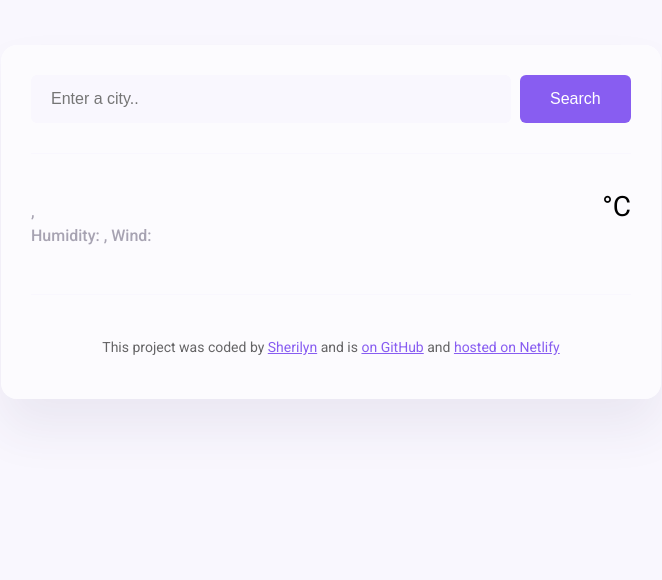
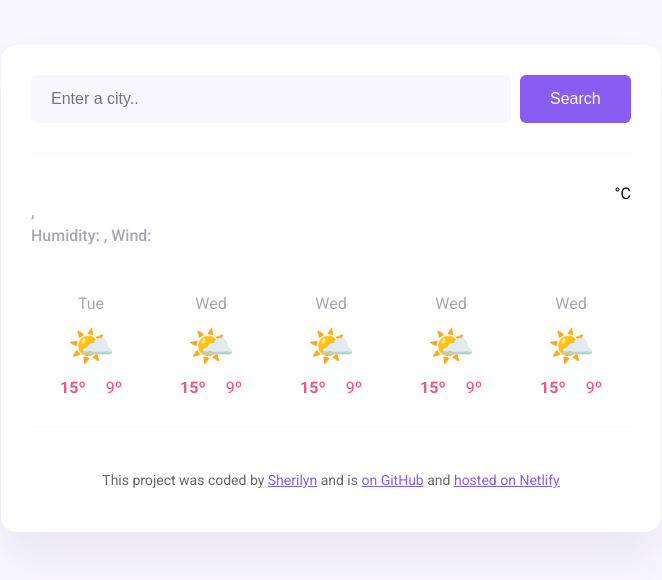
Before and after one commit to sherilyn02/weather-app, a website built with Parcel: page index.html in a window 1280 px wide. Shown: the whole page, without its empty margins (309-971 px from the left). Built offline with nearby package versions, Linux system fonts and the light colour scheme; no server answers.

Commit message:
forecast
added forecast html,css and java script

```diff
--- a/index.html
+++ b/index.html
@@ -40,11 +40,63 @@
           </div>
           <div class="weather-app-temperature-container">
             <div id="icon"></div>
+
             <div class="weather-app-temperature" id="temperature"></div>
             <div class="weatehr-app-unit">°C</div>
           </div>
         </div>
-      </main>
+        <div class="weather-forecast">
+          <div class="weather-forecast-day">
+            <div class="weather-forecast-date">Tue</div>
+            <div class="weather-forecast-icon">🌤️</div>
+            <div class="weather-forecast-temperatures">
+              <div class="weather-forecast-temperature">
+                <strong>15º</strong>
+              </div>
+              <div class="weather-forecast-temperature">9º</div>
+            </div>
+          </div>
+          <div class="weather-forecast-day">
+            <div class="weather-forecast-date">Wed</div>
+            <div class="weather-forecast-icon">🌤️</div>
+            <div class="weather-forecast-temperatures">
+              <div class="weather-forecast-temperature">
+                <strong>15º</strong>
+              </div>
+              <div class="weather-forecast-temperature">9º</div>
+            </div>
+          </div>
+          <div class="weather-forecast-day">
+            <div class="weather-forecast-date">Wed</div>
+            <div class="weather-forecast-icon">🌤️</div>
+            <div class="weather-forecast-temperatures">
+              <div class="weather-forecast-temperature">
+                <strong>15º</strong>
+              </div>
+              <div class="weather-forecast-temperature">9º</div>
+            </div>
+          </div>
+          <div class="weather-forecast-day">
+            <div class="weather-forecast-date">Wed</div>
+            <div class="weather-forecast-icon">🌤️</div>
+            <div class="weather-forecast-temperatures">
+              <div class="weather-forecast-temperature">
+                <strong>15º</strong>
+              </div>
+              <div class="weather-forecast-temperature">9º</div>
+            </div>
+          </div>
+          <div class="weather-forecast-day">
+            <div class="weather-forecast-date">Wed</div>
+            <div class="weather-forecast-icon">🌤️</div>
+            <div class="weather-forecast-temperatures">
+              <div class="weather-forecast-temperature">
+                <strong>15º</strong>
+              </div>
+              <div class="weather-forecast-temperature">9º</div>
+            </div>
+          </div>
+        </div>
 
       </main>
       <footer>
--- a/index.js
+++ b/index.js
@@ -52,7 +52,33 @@ function handleSearchSubmit(event) {
   searchCity(searchInput.value);
 }
 
+function displayForecast() {
+  let days = ["Tue", "Wed", "Thu", "Fri", "Sat"];
+  let forecastHtml = "";
+
+  days.forEach(function (day) {
+    forecastHtml =
+      forecastHtml +
+      `
+      <div class="weather-forecast-day">
+        <div class="weather-forecast-date">${day}</div>
+        <div class="weather-forecast-icon">🌤️</div>
+        <div class="weather-forecast-temperatures">
+          <div class="weather-forecast-temperature">
+            <strong>15º</strong>
+          </div>
+          <div class="weather-forecast-temperature">9º</div>
+        </div>
+      </div>
+    `;
+  });
+
+  let forecastElement = document.querySelector("#forecast");
+  forecastElement.innerHTML = forecastHtml;
+}
+
 let searchFormElement = document.querySelector("#search-form");
 searchFormElement.addEventListener("submit", handleSearchSubmit);
 
 searchCity("Paris");
+displayForecast();
--- a/styles.css
+++ b/styles.css
@@ -8,7 +8,7 @@ a {
 }
 
 .weather-app {
-  background: rgba(255, 255, 255, 0.589);
+  background: white;
   max-width: 600px;
   margin: 45px auto;
   box-shadow: 0 30px 50px rgba(65, 50, 100, 0.08);
@@ -81,9 +81,39 @@ main {
   font-weight: bold;
 }
 
-.weatehr-app-unit {
+.weather-app-unit {
   margin-top: 6px;
   font-size: 28px;
+}
+
+.weather-forecast {
+  display: flex;
+  justify-content: space-around;
+  margin-top: 30px;
+}
+
+.weather-forecast-date {
+  text-align: center;
+  color: rgba(39, 33, 66, 0.4);
+  font-size: 16px;
+  line-height: 20px;
+  margin-bottom: 10px;
+}
+
+.weather-forecast-icon {
+  font-size: 38px;
+  text-align: center;
+}
+.weather-forecast-temperatures {
+  text-align: center;
+  color: #f65282;
+  margin-top: 10px;
+  display: flex;
+  justify-content: center;
+}
+
+.weather-forecast-temperature {
+  padding: 0 10px;
 }
 
 footer {
```
